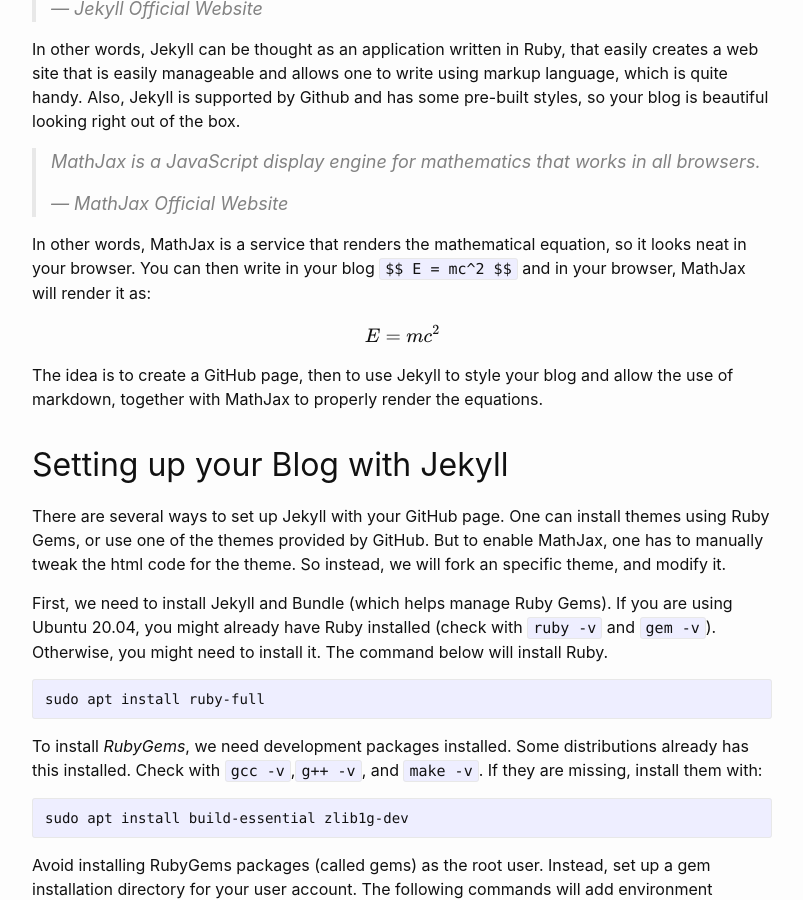
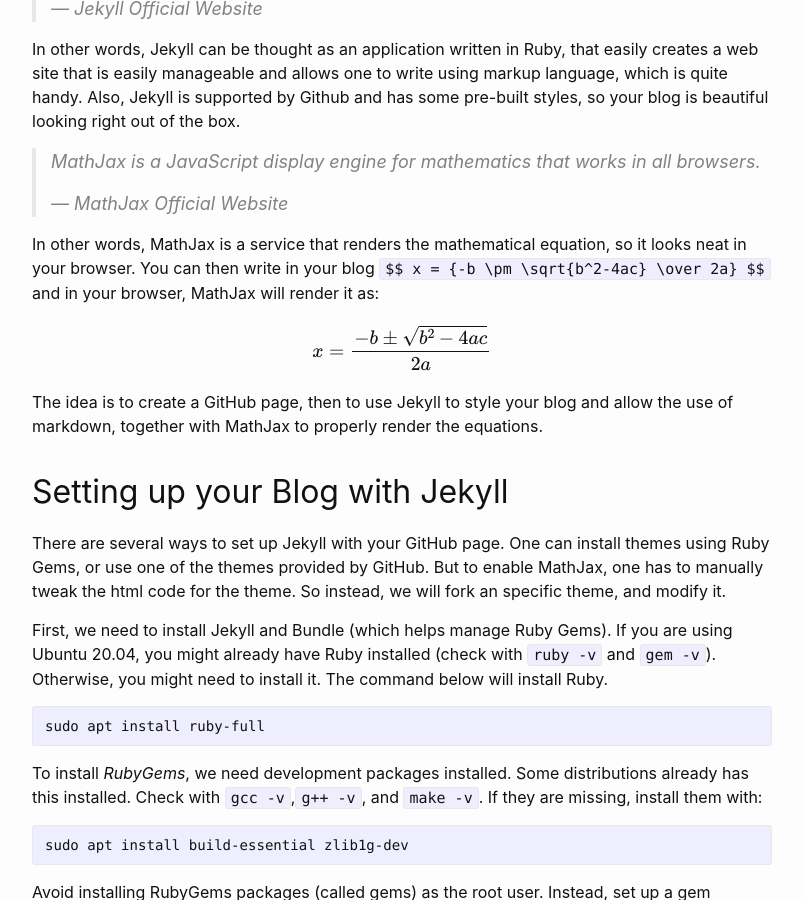
Before and after one commit to ekbann/ekbann.github.io, a Jekyll site: the page built from _posts/2024-01-18-github-jekyll-mathjax.md, in a window 1280 px wide and 900 px high, scrolled down 1075 px. Shown: the whole window, without its empty margins (238-1041 px from the left). Built offline with Jekyll 4.4.1, drawn with Linux system fonts in a browser that asks for light colours; some of the changed text lies outside the part shown.

Commit message:
Update 2024-01-18-github-jekyll-mathjax.md

```diff
--- a/_posts/2024-01-18-github-jekyll-mathjax.md
+++ b/_posts/2024-01-18-github-jekyll-mathjax.md
@@ -24,9 +24,9 @@ In other words, Jekyll can be thought as an application written in Ruby, that ea
 >
 >— MathJax Official Website
 
-In other words, MathJax is a service that renders the mathematical equation, so it looks neat in your browser. You can then write in your blog `$$ E = mc^2 $$` and in your browser, MathJax will render it as:
+In other words, MathJax is a service that renders the mathematical equation, so it looks neat in your browser. You can then write in your blog `$$ x = {-b \pm \sqrt{b^2-4ac} \over 2a} $$` and in your browser, MathJax will render it as:
 
-$$ E = mc^2 $$
+$$ x = {-b \pm \sqrt{b^2-4ac} \over 2a} $$
 
 The idea is to create a GitHub page, then to use Jekyll to style your blog and allow the use of markdown, together with MathJax to properly render the equations.
 
```
Also changed, not shown: other parts of _posts/2024-01-18-github-jekyll-mathjax.md (+2 -2 lines).
